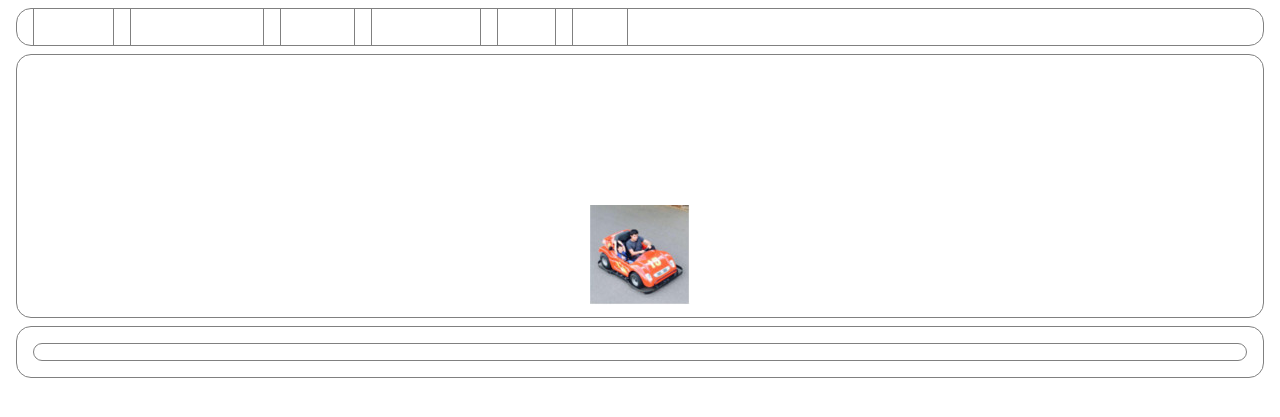
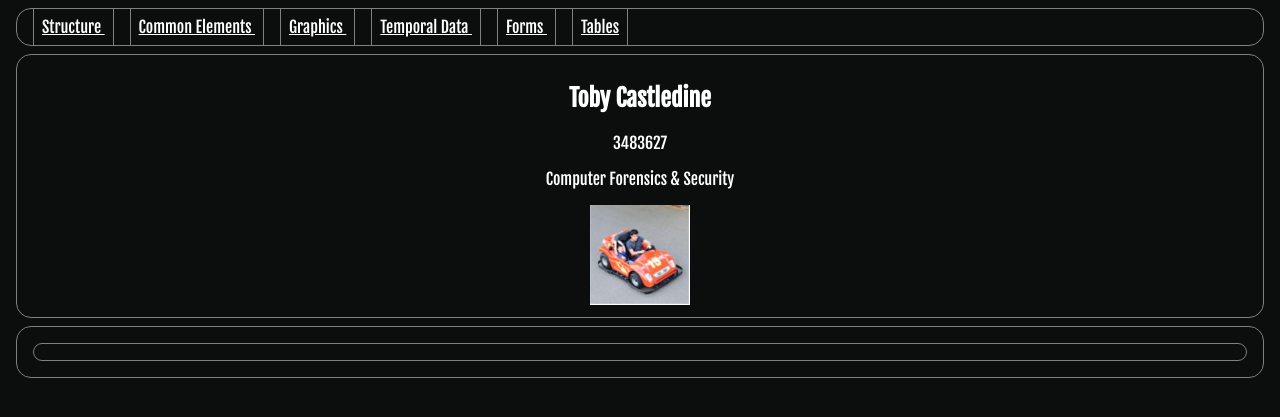
Before and after one commit to c0d3m0nk3y/c0d3m0nk3y.github.io, a PHP site: page /index.html in a window 1280 px wide. Shown: the top 417 px of the page. Run offline with PHP 8.4, Linux system fonts and the light colour scheme.

Commit message:
hexcode prefix

```diff
--- a/wd/pages/main.css
+++ b/wd/pages/main.css
@@ -1,5 +1,5 @@
 html{
-		background-color: 0C0D0D;
+		background-color: #0C0D0D;
 		color: white;
 		font-family: 'Fjalla One', sans-serif;
 }
```
